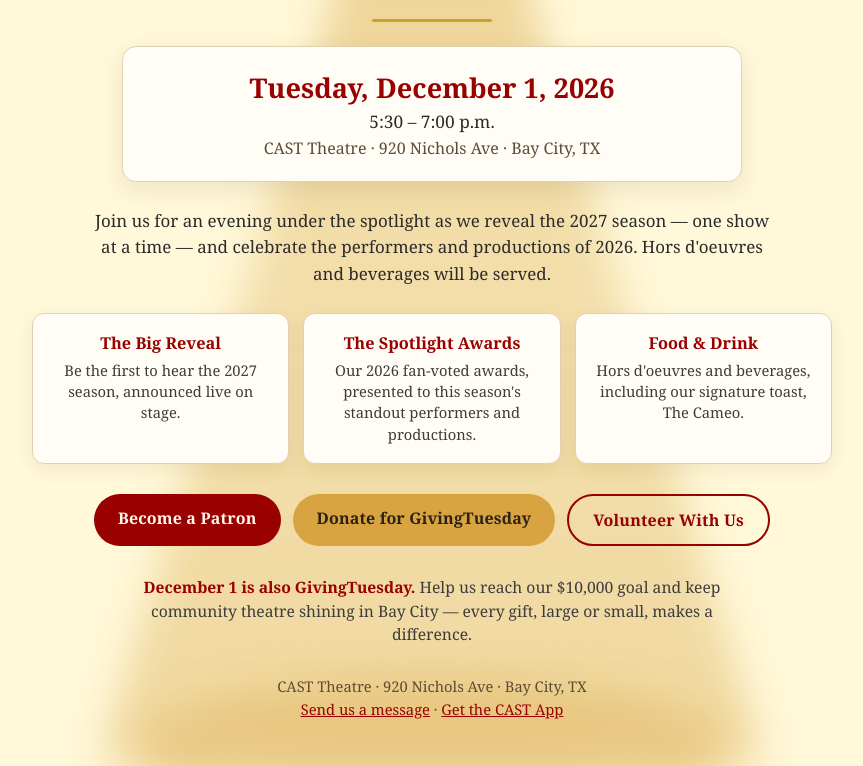
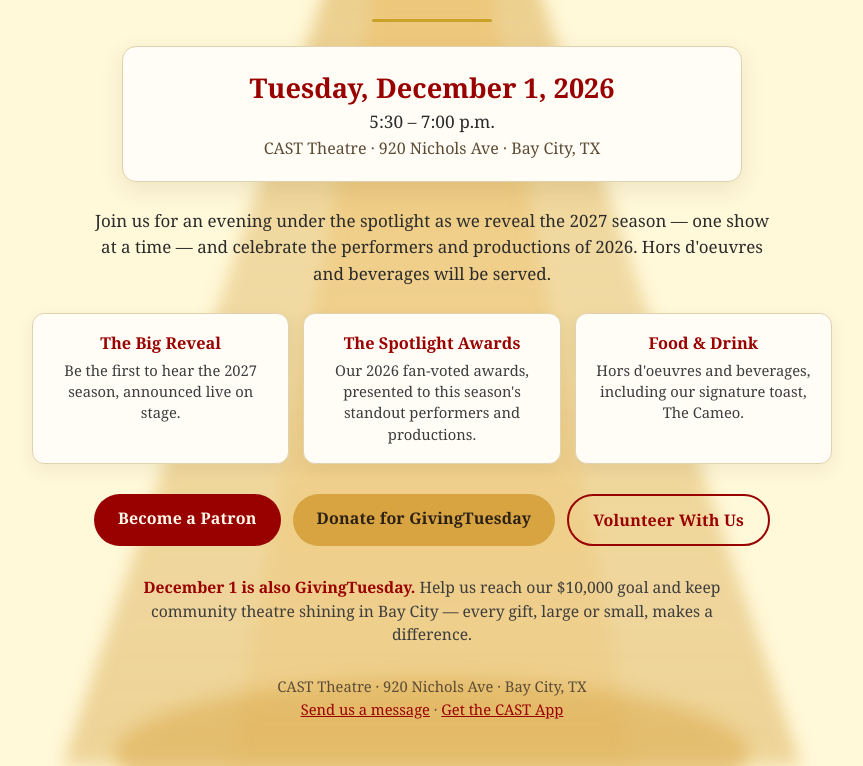
Before and after one commit to darvesmith/cast-2027-season, a plain HTML site: page premiere.html in a window 1280 px wide. Shown: the part 327-1093 px from the top of the page, without its empty margins (208-1071 px from the left). Drawn offline with Linux system fonts and the light colour scheme.

Commit message:
Update premiere.html with stronger, crisper spotlight beam

```diff
--- a/premiere.html
+++ b/premiere.html
@@ -62,16 +62,21 @@
     <svg class="beam" viewBox="0 0 100 100" preserveAspectRatio="none" aria-hidden="true">
       <defs>
         <linearGradient id="beamGrad" x1="0" y1="0" x2="0" y2="1">
-          <stop offset="0" stop-color="#d8a441" stop-opacity="0.55"/>
-          <stop offset="0.55" stop-color="#d8a441" stop-opacity="0.30"/>
-          <stop offset="1" stop-color="#d8a441" stop-opacity="0.38"/>
+          <stop offset="0" stop-color="#d8a441" stop-opacity="0.62"/>
+          <stop offset="0.55" stop-color="#d8a441" stop-opacity="0.36"/>
+          <stop offset="1" stop-color="#d8a441" stop-opacity="0.44"/>
+        </linearGradient>
+        <linearGradient id="beamCore" x1="0" y1="0" x2="0" y2="1">
+          <stop offset="0" stop-color="#eebd63" stop-opacity="0.55"/>
+          <stop offset="1" stop-color="#eebd63" stop-opacity="0.22"/>
         </linearGradient>
         <filter id="soft" x="-20%" y="-20%" width="140%" height="140%">
-          <feGaussianBlur stdDeviation="2.2"/>
+          <feGaussianBlur stdDeviation="0.9"/>
         </filter>
       </defs>
-      <polygon points="50,0 12,100 88,100" fill="url(#beamGrad)" filter="url(#soft)"/>
-      <ellipse cx="50" cy="99" rx="34" ry="7" fill="#d8a441" opacity="0.35" filter="url(#soft)"/>
+      <polygon points="50,0 8,100 92,100" fill="url(#beamGrad)" filter="url(#soft)"/>
+      <polygon points="50,0 27,100 73,100" fill="url(#beamCore)" filter="url(#soft)"/>
+      <ellipse cx="50" cy="99" rx="36" ry="7" fill="#d8a441" opacity="0.45" filter="url(#soft)"/>
     </svg>
     <img class="logo" src="CAST_Logo.png" alt="CAST — Community Actors of South Texas">
     <div class="kicker">You're Invited</div>
```
